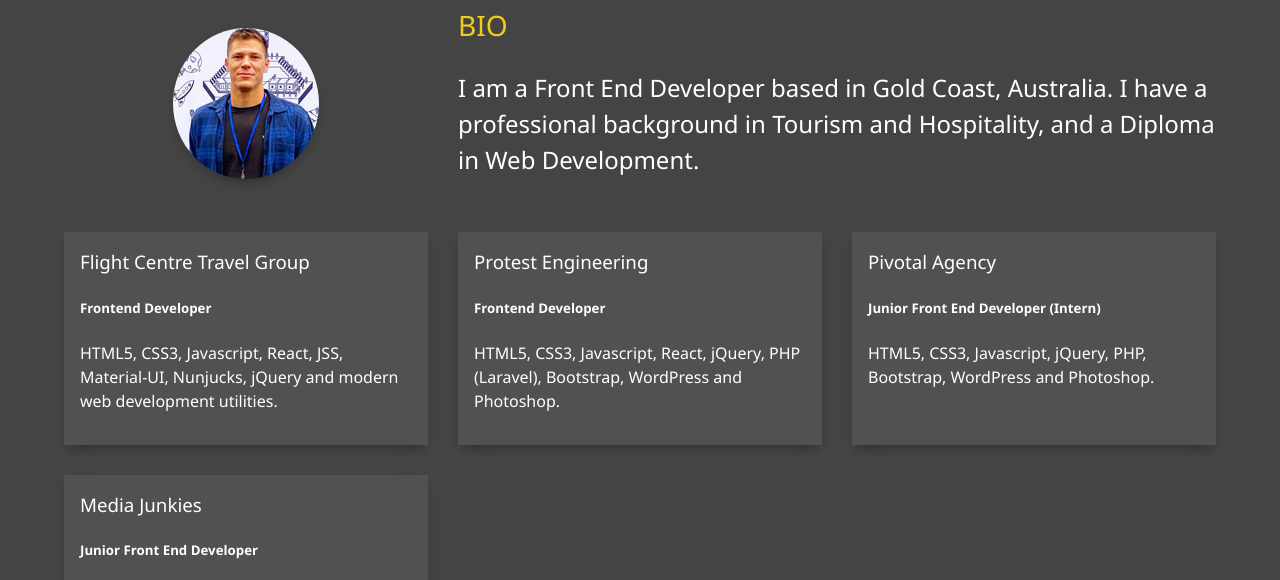
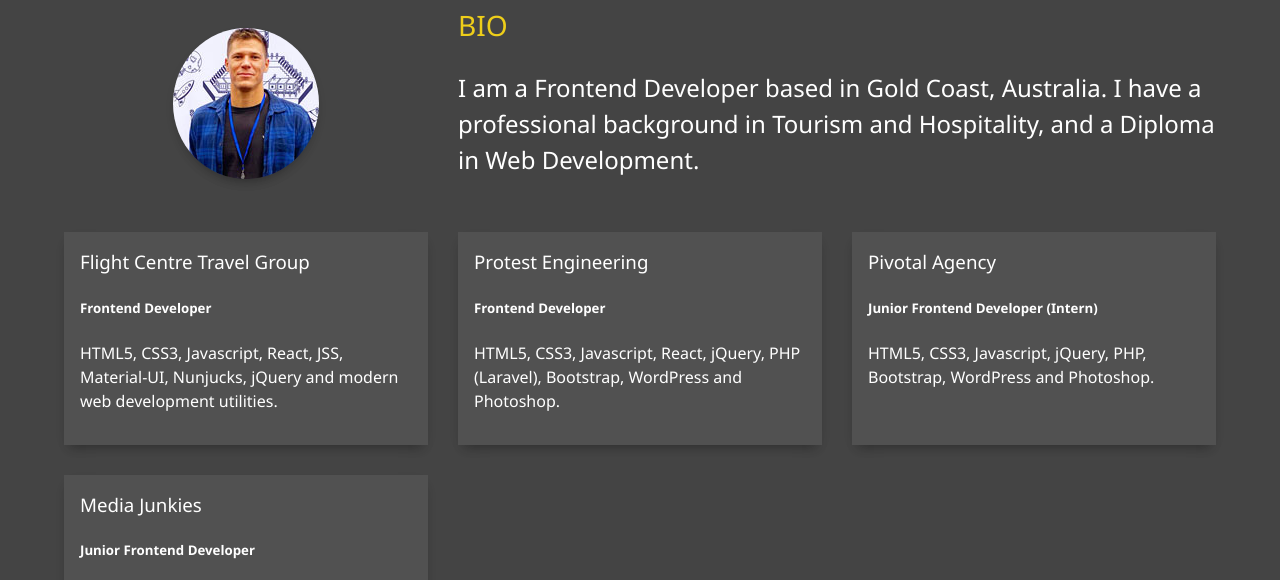
Before and after one commit to omekra/old-portfolio, a plain HTML site: page about.html in a window 1280 px wide. Shown: the part 278-858 px from the top of the page. Drawn offline with Linux system fonts and the light colour scheme.

Commit message:
Update about.html

```diff
--- a/about.html
+++ b/about.html
@@ -49,7 +49,7 @@
         <div class="bio">
           <h3 class="text-secondary">BIO</h3>
           <p>
-            I am a Front End Developer based in Gold
+            I am a Frontend Developer based in Gold
             Coast, Australia. I have a professional background in Tourism and
             Hospitality, and a Diploma in Web Development.
           </p>
@@ -72,7 +72,7 @@
         </div>
         <div class="job job-3">
           <h3>Pivotal Agency</h3>
-          <h5>Junior Front End Developer (Intern)</h5>
+          <h5>Junior Frontend Developer (Intern)</h5>
           <p>
             HTML5, CSS3, Javascript, jQuery, PHP, Bootstrap, WordPress and
             Photoshop.
@@ -80,7 +80,7 @@
         </div>
         <div class="job job-4">
           <h3>Media Junkies</h3>
-          <h5>Junior Front End Developer</h5>
+          <h5>Junior Frontend Developer</h5>
           <p>HTML5, CSS3, Javascript, jQuery, WordPress and Photoshop.</p>
         </div>
       </div>
```
